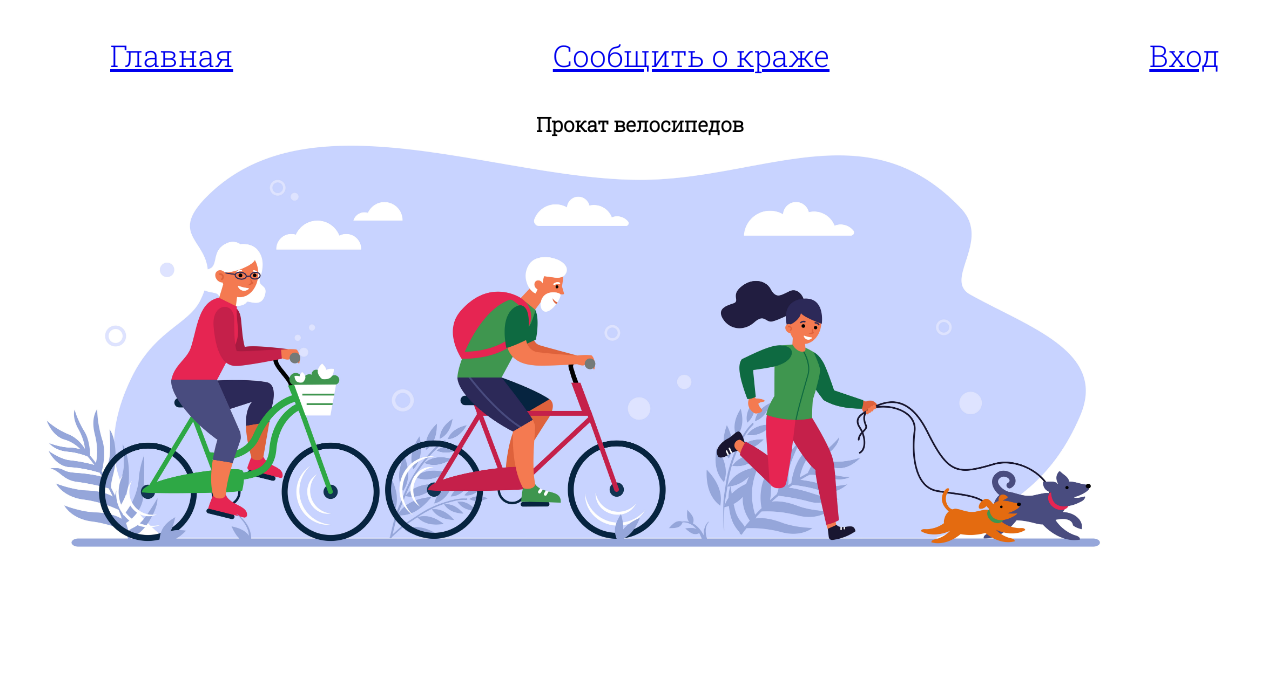
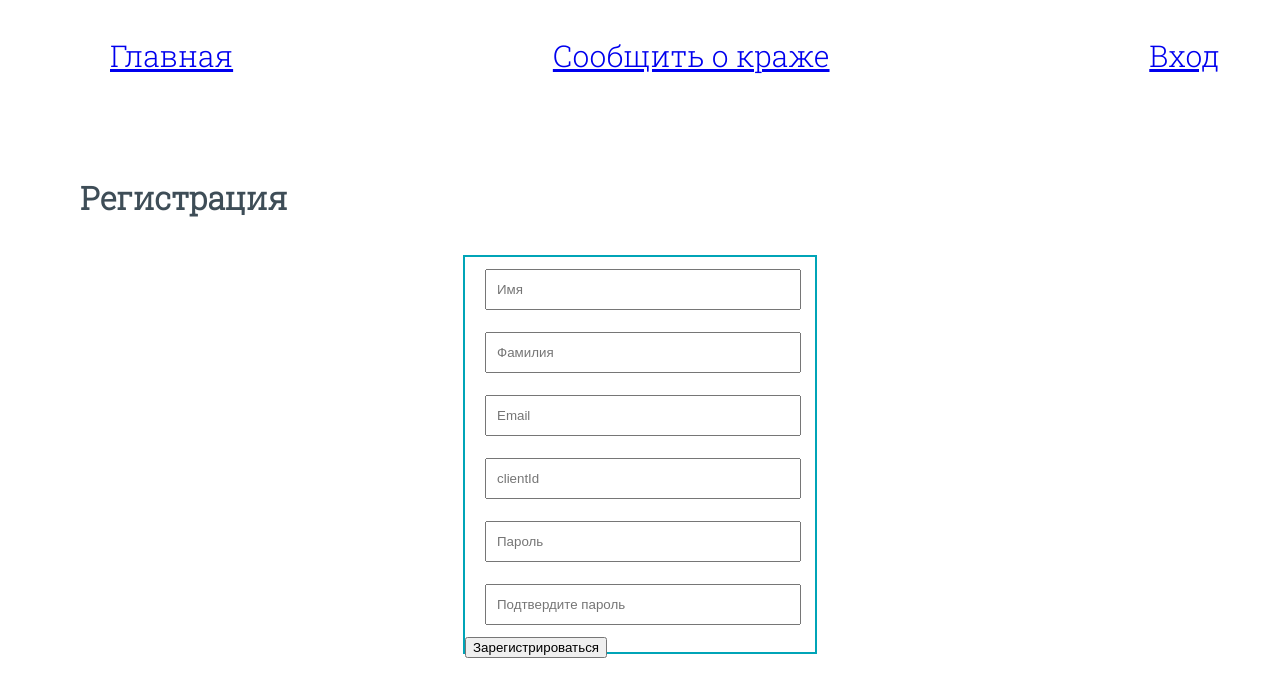
Before and after one commit to VeronikaTkach/my_final_project, a React (Create React App) app: page /registration in a window 1280 px wide. Shown: the top 696 px of the page. Built offline with nearby package versions, Linux system fonts and the light colour scheme.

Commit message:
Added registration and Authorization forms

```diff
--- a/src/App.js
+++ b/src/App.js
@@ -1,32 +1,61 @@
 import React, { useState } from 'react';
+import { Routes, Route } from 'react-router-dom';
+import axios from 'axios'
 import StoreApi from './data/store';
-import Header from './components/Header/Header';
-import Main from './components/Main/Main';
+import {Header} from './components/Header';
+import {Main} from './components/Main';
 import './index.css';
-import Authorization from './components/Authorization/Authorization';
-import axios from 'axios'
+import {Authorization} from './components/Authorization';
+import {Registration} from './components/Registration';
 
 const App = () => {
 
-  const [login, setLogin] = useState();
-  const [active, setActive] = useState(false);
-  const [error, setError] = useState(false);
+  const [login, setLogin] = useState()
+  const [email, setEmail] = useState('')
+  const [password, setPassword] = useState('')
+  const [active, setActive] = useState(false)
+  const [error, setError] = useState(false)
+  const [data, setData] = useState(null)
 
-  const onSubmit = (e) => {
+  const signIn = (e) => {
     e.preventDefault()
     setError(false)
+
+    const data = {
+      email, password
+    }
+
+    const headers = {
+      'Content-Type': 'application/json'
+    }
+
+    axios.post('', data, { headers })
+      .then(res => {
+        setData(res.data)
+        setEmail('')
+        setPassword('')
+        setActive(false)
+        setLogin(true)
+        localStorage.setItem('token', res.data.data.token)
+      })
+      .catch(err => {
+        setError(true)
+        setEmail('')
+        setPassword('')
+      })
   }
 
   return (
     <div className='wrapper'>
-       <StoreApi.Provider value={{  login, setLogin, onSubmit
-        // onSubmit, login, setLogin, email, setEmail, password, setPassword,
+       <StoreApi.Provider value={{ login, setLogin, signIn, email, setEmail, login, setLogin, password, setPassword
         // error, setError, data, setData, personsInfo, setPersonsInfo, cases, setCases
-      }}>
-      <Header active={active} setActive={setActive}  />
-      <Authorization active={active} setActive={setActive} />
-      <Main />
-
+          }}>
+        <Header active={active} setActive={setActive}  />
+        <Authorization active={active} setActive={setActive} />
+        <Routes>
+          <Route exact path="/" element={<Main />} />
+          <Route path="/registration" element={<Registration />} />
+        </Routes>
       </StoreApi.Provider>
     </div>
   )
--- a/src/components/Authorization/Authorization.jsx
+++ b/src/components/Authorization/Authorization.jsx
@@ -3,33 +3,40 @@ import {Link} from 'react-router-dom'
 import store from '../../data/store'
 import './Authorization.css'
 
-const Authorization = ({active, setActive}) => {
+export const Authorization = ({active, setActive}) => {
 
     const {
-        onSubmit, email,
-        changeEmail, password,
-        changePass, error,
-        // data, setData,
-        // email, setEmail,
-        // error, setError,
-        // password, setPassword
+        onSubmit,
+        email, setEmail,
+        password, setPassword,
+        error
     } = useContext(store)
 
     const activateAuthorization = () => {
         setActive(false)
     }
 
+    const stop = (e) => {
+        e.stopPropagation()
+    }
+
+    const changeEmail = (e) => {
+        setEmail(e.target.value)
+    }
+
+    const changePass = (e) => {
+        setPassword(e.target.value)
+    }
+
     return(
         <div className={ active ? 'authorization_window activate' : 'authorization_window' } onClick={activateAuthorization} >
             <form className='authorization' onSubmit={onSubmit} onClick={stop}>
-                <Link to='/authorization' onClick={activateAuthorization} className='auth'>Registration</Link>
+                <Link to='/registration' onClick={activateAuthorization} className='auth'>Регистрация</Link>
                 <input type="text" value={email} onChange={changeEmail} placeholder='Email' />
-                <input type="password" value={password} onChange={changePass} placeholder='Password' />
-                {error && <p className='alarm'>Error</p>}
-                <button type='submit' className='authorization_button'>Sign In</button>
+                <input type="password" value={password} onChange={changePass} placeholder='Пароль' />
+                {error && <p className='alarm'>Ошибка</p>}
+                <button type='submit' className='authorization_button'>Вход</button>
             </form>
         </div>
     )
 }
-
-export default Authorization;
--- a/src/components/Main/Main.jsx
+++ b/src/components/Main/Main.jsx
@@ -2,7 +2,7 @@ import React, { Fragment } from "react"
 import img1 from '../../pictures/img1.jpg'
 import './Main.css'
 
-const Main = () => {
+export const Main = () => {
 
     return (
         <Fragment>
@@ -16,5 +16,3 @@ const Main = () => {
         </Fragment>
     )
 }
-
-export default Main
--- a/src/components/Main/index.js
+++ b/src/components/Main/index.js
@@ -0,0 +1 @@
+export {Main} from './Main'
--- a/src/components/Registration/Registration.css
+++ b/src/components/Registration/Registration.css
@@ -0,0 +1,35 @@
+.registration{
+    background: #fff;
+    width: 350px;
+    height: 375px;
+    margin: 0 auto;
+    padding-bottom: 20px;
+    border: 2px solid #00a4b7;
+}
+
+.registration_title{
+    position: relative;
+    background: #fff;
+    color: #3e4d57;
+    margin-top: 50px;
+    display: inline-block;
+    padding: 15px 40px;
+}
+
+.registration_button{
+    background-color: #00a4b7;
+    border: 1px solid white;
+    color: #fff;
+    padding: 15px 25px;
+    margin-top: 10px;
+    margin-left: 20px;
+    margin-bottom: 10px;
+    width: 30%;
+    display: block;
+}
+
+.alarm
+{
+    color: maroon;
+    margin-left: 7%;
+}
--- a/src/components/Registration/Registration.jsx
+++ b/src/components/Registration/Registration.jsx
@@ -0,0 +1,88 @@
+import React, {useState} from "react"
+import './Registration.css'
+import axios from 'axios'
+
+export const Registration = () => {
+
+    const [email, setEmail] = useState('')
+    const [password, setPassword] = useState('')
+    const [confirmpassword, setConfirmPassword] = useState('')
+    const [firstName, setFirstName] = useState('')
+    const [lastName, setLastName] = useState('')
+    const [clientId, setClientId] = useState('')
+    const [error, setError] = useState(false)
+
+    const enterName = (e) => {
+        setFirstName(e.target.value)
+    }
+
+    const enterLastName = (e) => {
+        setLastName(e.target.value)
+    }
+
+    const enterEmail = (e) => {
+        setEmail(e.target.value)
+    }
+
+    const enterId = (e) => {
+        setClientId(e.target.value)
+    }
+
+    const enterPassword = (e) => {
+        setPassword(e.target.value)
+    }
+
+    const confirmPassword = (e) => {
+        setConfirmPassword(e.target.value)
+    }
+
+    const registrationRequest = (e) => {
+        e.preventDefault()
+        setError(false)
+
+        const data = {
+            firstName,
+            lastName,
+            email,
+            password,
+            confirmpassword,
+            clientId
+        }
+
+        const headers = {
+            'Content-Type': 'application/json'
+        }
+
+        axios.post()
+            .then(res => {
+                setData(res.data)
+                setEmail('')
+                setFirstName('')
+                setLastName('')
+                setPassword('')
+                setConfirmPassword('')
+                setClientId('')
+            })
+            .catch(error => {
+                console.log(error)
+                setError(true)
+            })
+    }
+
+    return(
+        <>
+            <h1 className='registration_title'>Регистрация</h1>
+            <form onSubmit={registrationRequest} className='registration'>
+                <input onChange={enterName} value={firstName} type='text' placeholder='Имя'/>
+                <input onChange={enterLastName} value={lastName} type="text" placeholder='Фамилия' />
+                <input onChange={enterEmail} value={email} type="text" placeholder='Email' />
+                <input onChange={enterId} value={clientId} type="text" placeholder='clientId'/>
+                <input onChange={enterPassword} value={password} type="password" placeholder='Пароль'/>
+                <input onChange={confirmPassword} value={confirmpassword} type="password" placeholder='Подтвердите пароль' />
+
+                {error && <p className='alarm'>Ошибка</p>}
+                <button className='signUp_button'>Зарегистрироваться</button>
+            </form>
+        </>
+    )
+}
--- a/src/components/Registration/index.js
+++ b/src/components/Registration/index.js
@@ -0,0 +1 @@
+export {Registration} from './Registration'
```
Also changed, not shown: src/components/Header/Header.jsx (+3 -4 lines).
